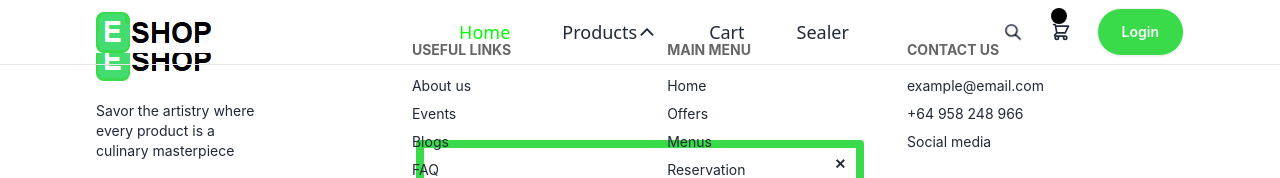
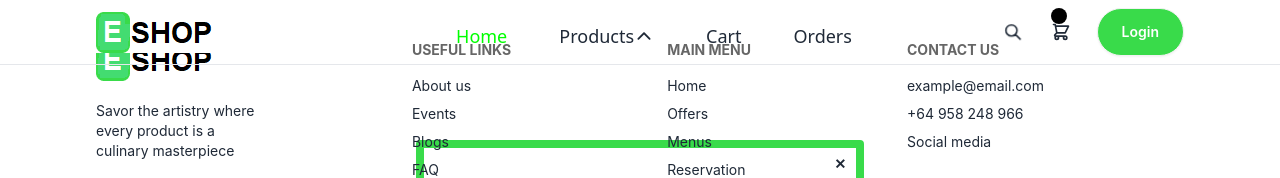
Before and after one commit to shakir737/Ecomerse-mern, a React (Vite) app in the folder frontEnd/: page /login in a window 1280 px wide. Shown: the top 178 px of the page. Built offline with nearby package versions, Linux system fonts and the light colour scheme.

Commit message:
final change in navbar

```diff
--- a/frontEnd/src/components/DropDown.jsx
+++ b/frontEnd/src/components/DropDown.jsx
@@ -1,21 +1,22 @@
 import React from "react";
 import { useNavigate } from "react-router-dom";
 
-const DropDown = ({ categoriesData, setDropDown, setSelected}) => {
+const DropDown = ({ categoriesData, setDropDown, setSelected }) => {
   const navigate = useNavigate();
 
   const submitHandle = (i) => {
     navigate(`menu?category=${i.title}`);
     setDropDown(false);
-    setSelected("Products")
+    setSelected("Products");
   };
   return (
-    <div className=" w-[170px] bg-[#fff] lg:absolute ">
+    <div className=" md:border md:w-[170px] md:bg-[#fff] md:absolute ">
       {categoriesData &&
         categoriesData.map((i, index) => (
+          <>
             <div
               key={index}
-            className="flex items-center"
+              className="flex items-center "
               onClick={() => submitHandle(i)}
             >
               {/* <img
@@ -31,6 +32,8 @@ const DropDown = ({ categoriesData, setDropDown, setSelected}) => {
             /> */}
               <h3 className="m-3 cursor-pointer select-none ">{i.title}</h3>
             </div>
+            <hr />
+          </>
         ))}
     </div>
   );
--- a/frontEnd/src/components/Navbar.jsx
+++ b/frontEnd/src/components/Navbar.jsx
@@ -80,22 +80,7 @@ const Navbar = () => {
             />
           </Link>
           <div className="dropdown justify-between">
-            <label tabIndex={0} className="btn btn-ghost lg:hidden">
-              <svg
-                xmlns="http://www.w3.org/2000/svg"
-                className="h-5 w-5"
-                fill="none"
-                viewBox="0 0 24 24"
-                stroke="currentColor"
-              >
-                <path
-                  strokeLinecap="round"
-                  strokeLinejoin="round"
-                  strokeWidth="2"
-                  d="M4 6h16M4 12h8m-8 6h16"
-                />
-              </svg>
-            </label>
+            <label tabIndex={0} className="btn btn-ghost lg:hidden"></label>
             <ul
               tabIndex={0}
               className="menu dropdown-content mt-4 z-[2] p-2 shadow bg-base-100 rounded-box w-64 space-y-6"
@@ -165,9 +150,10 @@ const Navbar = () => {
             <>
               {/* <Profile user={users.getaUser} /> */}
               <div className="">
-                <button className="btn flex items-center gap-2 rounded-full px-6 bg-green text-white hover:text-[#0000FF]">
-                  Apply For Sealer
-                </button>
+                <Profile user={users.getaUser} />
+                {/* <button className="btn flex items-center gap-2 rounded-full px-6 bg-green text-white hover:text-[#0000FF]">
+                  Log out
+                </button> */}
               </div>
             </>
           ) : (
--- a/frontEnd/src/components/NavbarChild.jsx
+++ b/frontEnd/src/components/NavbarChild.jsx
@@ -1,27 +1,38 @@
 import React, { useContext, useEffect, useState } from "react";
 import { Link } from "react-router-dom";
 import DropDown from "./DropDown";
-import { productCategory } from './../static/data';
- import { IoIosArrowDown } from 'react-icons/io';
- import { IoIosArrowUp } from 'react-icons/io';
+import { productCategory } from "./../static/data";
+import { IoIosArrowDown } from "react-icons/io";
+import { IoIosArrowUp } from "react-icons/io";
 const NavbarChild = () => {
   const [open, setOpen] = useState(false);
   const [dropDown, setDropDown] = useState(false);
   const [selected, setSelected] = useState("Home");
   return (
     <>
- <div onClick={() => setSelected("Home")} className={`${selected == "Home" ? "text-[#00ff00]" : null} lg:mr-3 ml-10 font-sans text-lg font-[500]`}>
+      <div
+        onClick={() => setSelected("Home")}
+        className={`${
+          selected == "Home" ? "text-[#00ff00]" : null
+        } lg:mr-3 ml-10 font-sans text-lg font-[500] mt-2`}
+      >
         <Link to="/">Home</Link>
       </div>
       <div className="lg:mr-3 ml-10">
-              <button onClick={() => setDropDown(!dropDown)}
-                className={`${selected == "Products" ? "text-[#00ff00]" : null} flex font-sans text-lg font-[500]`}
+        <button
+          onClick={() => setDropDown(!dropDown)}
+          className={`${
+            selected == "Products" ? "text-[#00ff00]" : null
+          } flex font-sans text-lg font-[500] mt-2`}
         >
-               Products  {dropDown ? ( <IoIosArrowDown
+          Products
+          {dropDown ? (
+            <IoIosArrowDown
               size={20}
               className=" cursor-pointer mt-1"
               onClick={() => setDropDown(!dropDown)}
-              />) : (
+            />
+          ) : (
             <IoIosArrowUp
               size={20}
               className=" cursor-pointer mt-1"
@@ -38,15 +49,24 @@ const NavbarChild = () => {
           />
         ) : null}
       </div>
-              <div onClick={() => setSelected("Cart")} className={`${selected == "Cart" ? "text-[#00ff00]" : null} lg:mr-3 ml-10 font-sans text-lg font-[500]`}>
+      <div
+        onClick={() => setSelected("Cart")}
+        className={`${
+          selected == "Cart" ? "text-[#00ff00]" : null
+        } lg:mr-3 ml-10 font-sans text-lg font-[500] mt-2`}
+      >
         <Link to="/cart-page">Cart</Link>
       </div>
-               <div onClick={() => setSelected("Sealer")} className={`${selected == "Sealer" ? "text-[#00ff00]" : null} lg:mr-3 ml-10 font-sans text-lg font-[500]`}>
-              <Link to="/sealer">Sealer</Link>
+      <div
+        onClick={() => setSelected("Orders")}
+        className={`${
+          selected == "Orders" ? "text-[#00ff00]" : null
+        } lg:mr-3 ml-10 font-sans text-lg font-[500] mt-2`}
+      >
+        <Link to="/orders">Orders</Link>
       </div>
+    </>
+  );
+};
 
-   </>
-  )
-}
-
-export default NavbarChild
+export default NavbarChild;
--- a/frontEnd/src/components/Profile.jsx
+++ b/frontEnd/src/components/Profile.jsx
@@ -1,10 +1,11 @@
 import React, { useContext, useState } from "react";
-import avatarImg from "/images/avatar.jpg"
+import avatarImg from "/images/avatar.jpg";
 import { Link, useNavigate } from "react-router-dom";
+import NavbarChild from "./NavbarChild";
 
 const Profile = ({ user }) => {
   // const { logOut } = useContext(AuthContext);
-  const navigate = useNavigate()
+  const navigate = useNavigate();
 
   // logout
   // const handleLogout = () => {
@@ -20,7 +21,14 @@ const Profile = ({ user }) => {
 
   return (
     <div>
-      <div className="drawer z-50">
+      <div className="hidden md:btn-ghost md:btn-circle md:avatar w-10 rounded-full">
+        {user.photoURL ? (
+          <img alt="" src={user.photoURL} />
+        ) : (
+          <img alt="" src={avatarImg} />
+        )}
+      </div>
+      <div className="drawer md:z-50 md:hidden">
         <input id="my-drawer-4" type="checkbox" className="drawer-toggle" />
         <div className="drawer-content">
           {/* Page content here */}
@@ -29,8 +37,11 @@ const Profile = ({ user }) => {
             className="drawer-button btn btn-ghost btn-circle avatar"
           >
             <div className="w-10 rounded-full">
-              {user.photoURL? <img alt="" src={user.photoURL} /> : <img alt="" src={avatarImg} />}
-
+              {user.photoURL ? (
+                <img alt="" src={user.photoURL} />
+              ) : (
+                <img alt="" src={avatarImg} />
+              )}
             </div>
           </label>
         </div>
@@ -40,24 +51,10 @@ const Profile = ({ user }) => {
             aria-label="close sidebar"
             className="drawer-overlay"
           ></label>
-          <ul className="menu p-4 w-80 min-h-full bg-base-200 text-base-content">
+          <div className="menu p-4 w-30 min-h-full bg-base-200 text-base-content">
             {/* Sidebar content here */}
-            <li>
-              <Link to="/update-profile">Profile</Link>
-            </li>
-            <li>
-              <Link to="/order">Order</Link>
-            </li>
-            <li>
-              <a>Settings</a>
-            </li>
-            <li>
-              <Link to="/dashboard">Dashboard</Link>
-            </li>
-            <li>
-             <a href="/login">Logout</a>
-            </li>
-          </ul>
+            <NavbarChild />
+          </div>
         </div>
       </div>
     </div>
```
Lines whose indentation alone changed are shown as unchanged.
